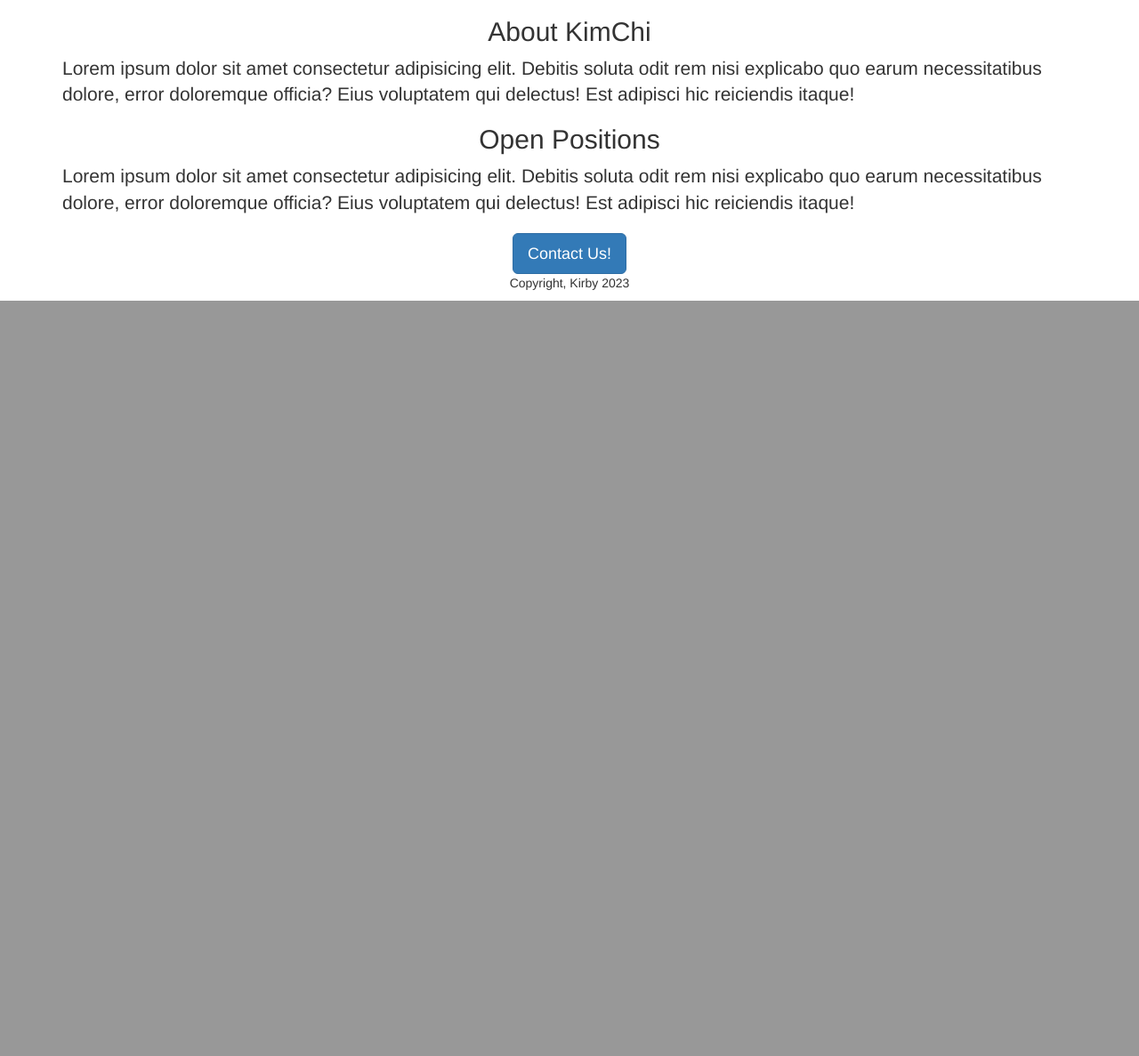
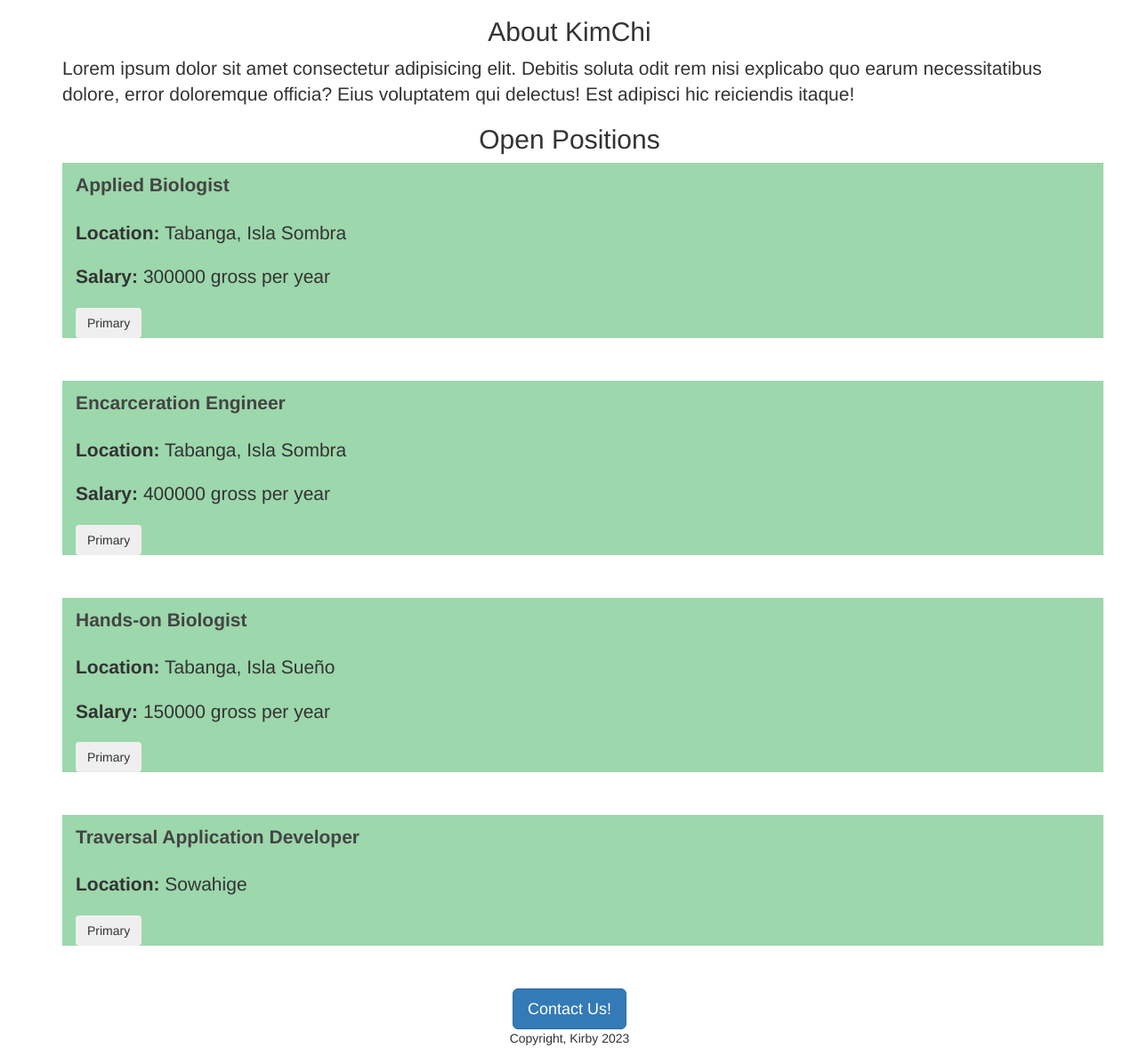
Before and after one commit to JacobKurtzbergsNickname/FreeCodeCampFlask02, a Flask app: page / in a window 1280 px wide. Shown: the part 671-1858 px from the top of the page at 89% size. Before the commit the page ends 1009 px from the top, so only its background shows below. Run offline with Flask 3, Linux system fonts and the light colour scheme.

Commit message:
Dividing into components

```diff
--- a/app.py
+++ b/app.py
@@ -2,9 +2,35 @@ from flask import Flask, render_template
 
 app = Flask(__name__)
 
+jobs = [
+    {
+        "id": 1,
+        "title": "Applied Biologist",
+        "location": "Tabanga, Isla Sombra",
+        "salary": "300000 gross per year"
+    },
+    {
+        "id": 2,
+        "title": "Encarceration Engineer",
+        "location": "Tabanga, Isla Sombra",
+        "salary": "400000 gross per year"
+    },
+    {
+        "id": 3,
+        "title": "Hands-on Biologist",
+        "location": "Tabanga, Isla Sueño",
+        "salary": "150000 gross per year"
+    },
+    {
+        "id": 4,
+        "title": "Traversal Application Developer",
+        "location": "Sowahige"
+    }
+]
+
 @app.route("/")
 def hello_world():
-    return render_template("index.html")
+    return render_template("index.html", jobs=jobs)
 
 @app.route("/css_tutorial")
 def css_tutorial():
--- a/templates/index.html
+++ b/templates/index.html
@@ -1,34 +1,41 @@
-{% extends "base.html" %}
-
-{% block head %}
+{% extends "base.html" %} {% block head %}
 <title>First Page</title>
-{% endblock head %}
-
-{% block body %}
+{% endblock head %} {% block body %}
 <main>
   <div class="container">
     <header>
       <h1 class="text-center mb-4">Careers at KimChi Engineering</h1>
-            <img class="img-fluid" src="{{url_for("static", filename="chris-abney-jungle.jpg")}}" alt="Welcome to the jungle" width="100%" height="600px">
+      <img class="img-fluid" src="{{url_for("static",
+      filename="chris-abney-jungle.jpg")}}" alt="Welcome to the jungle"
+      width="100%" height="600px">
     </header>
     <article>
       <h2 class="text-center">About KimChi</h2>
-            <p class="lead">Lorem ipsum dolor sit amet consectetur adipisicing elit. Debitis soluta odit rem nisi explicabo quo earum necessitatibus dolore, error doloremque officia? Eius voluptatem qui delectus! Est adipisci hic reiciendis itaque!</p>
+      <p class="lead">
+        Lorem ipsum dolor sit amet consectetur adipisicing elit. Debitis soluta
+        odit rem nisi explicabo quo earum necessitatibus dolore, error
+        doloremque officia? Eius voluptatem qui delectus! Est adipisci hic
+        reiciendis itaque!
+      </p>
     </article>
     <article>
       <h2 class="text-center">Open Positions</h2>
-            <p class="lead">Lorem ipsum dolor sit amet consectetur adipisicing elit. Debitis soluta odit rem nisi explicabo quo earum necessitatibus dolore, error doloremque officia? Eius voluptatem qui delectus! Est adipisci hic reiciendis itaque!</p>
+      {% for job in jobs %} {% include "jobitem.html" %} {% endfor %}
     </article>
     <article>
       <div class="text-center pt-2">
-                <button type="button" class="btn btn-primary btn-lg">Contact Us!</button>
+        <button type="button" class="btn btn-primary btn-lg">
+          Contact Us!
+        </button>
         <p class="mt-2">Copyright, Kirby 2023</p>
       </div>
     </article>
   </div>
 </main>
-<div class="hidden" style="margin-top: 5%;">
-    <a href="/css_tutorial" class="btn btn-primary btn-lg active" role="button">To the CSS Tutorial</a>
+<div class="hidden" style="margin-top: 5%">
+  <a href="/css_tutorial" class="btn btn-primary btn-lg active" role="button"
+    >To the CSS Tutorial</a
+  >
 </div>
 
 {% endblock body %}
--- /dev/null
+++ b/templates/jobitem.html
@@ -0,0 +1,24 @@
+<div
+  class="border-bottom container"
+  style="margin-bottom: 6vh; background-color: rgba(11, 156, 49, 0.4)"
+>
+  <div class="col-9">
+    <h4
+      class="lead"
+      style="font-weight: bold; color: rgb(68, 68, 68); margin-bottom: 3vh"
+    >
+      {{job["title"]}}
+    </h4>
+    <div style="margin: 0; padding: 0; border: 0">
+      <p class="lead"><b>Location:</b> {{job["location"]}}</p>
+    </div>
+    {% if "salary" in job %}
+    <div style="margin: 0; padding: 0; border: 0">
+      <p class="lead"><b>Salary:</b> {{job["salary"]}}</p>
+    </div>
+    {% endif %}
+  </div>
+  <div class="col-3">
+    <button type="button" class="btn btn-outline-primary">Primary</button>
+  </div>
+</div>
```
Lines whose indentation alone changed are shown as unchanged.
